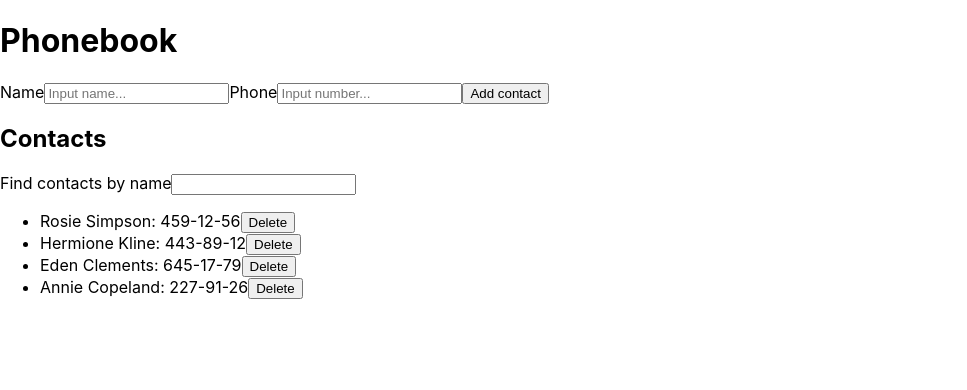
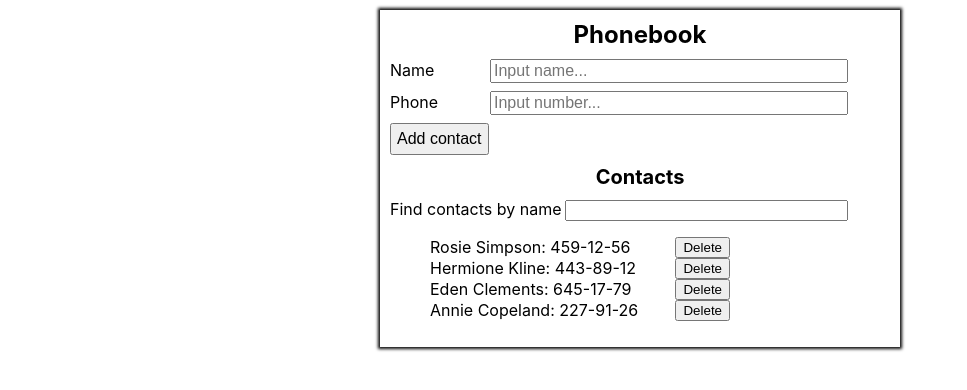
Before and after one commit to Griffin-chem/goit-react-hw-02-phonebook, a React (Create React App) app: page / in a window 1280 px wide. Shown: the top 390 px of the page, without its empty margins (0-967 px from the left). Built offline with nearby package versions, Linux system fonts and the light colour scheme.

Commit message:
React HW2-2 v1

```diff
--- a/src/App.js
+++ b/src/App.js
@@ -1,9 +1,15 @@
 import React, { Component } from 'react';
 import './App.css';
 
-import {ContactForm} from './components/ContactForm/ContactForm';
-import {SearchField} from './components/SearchField/SearchField';
-import {ContactList} from './components/ContactList/ContactList';
+import { ContactForm } from './components/ContactForm/ContactForm';
+import { SearchField } from './components/SearchField/SearchField';
+import { ContactList } from './components/ContactList/ContactList';
+
+import {
+  AppCSS,
+  Caption,
+  SubTitle
+ } from './styledApp';
 
 const filterContacts = (array, query) => {
   return array.filter(contact => contact.name.toLowerCase().indexOf(query.toLowerCase()) !== -1)
@@ -40,14 +46,14 @@ class App extends Component {
   // Function to add new contact - goes to child
 
   addNewContact = (NewContact) => {
-    this.setState(({contacts}) => {
+    this.setState(({ contacts }) => {
       return {contacts: [...contacts, NewContact]}});
   }
 
   // Function to remove new contact - goes to child
 
   removeContact = (contactIDToRemove) => {
-    this.setState(({contacts}) => {
+    this.setState(({ contacts }) => {
       return {contacts: [...contacts.filter(({id}) => id !== contactIDToRemove)]}
     })
   }
@@ -56,13 +62,13 @@ class App extends Component {
   const { filter, contacts } = this.state;
 
   return (
-    <div>
-      <h1>Phonebook</h1>
+    <AppCSS>
+      <Caption>Phonebook</Caption>
       <ContactForm contacts={contacts} handleNewContact={this.addNewContact}></ContactForm>
-      <h2>Contacts</h2>
+      <SubTitle>Contacts</SubTitle>
       <SearchField filter={filter} onChange={this.handleInputChange}></SearchField>
       <ContactList contacts={this.contactsToShow()} onDelete={this.removeContact}></ContactList>
-    </div>
+    </AppCSS>
   )}
 }
 
--- a/src/components/ContactForm/ContactForm.js
+++ b/src/components/ContactForm/ContactForm.js
@@ -1,6 +1,13 @@
 import React, { Component } from 'react';
 import PropTypes from 'prop-types';
 import { v4 as uuidv4 } from 'uuid';
+
+import {
+  FormCSS,
+  LabelCSS,
+  TextInputCSS,
+  SubmitCSS
+} from './styledContactForm';
 
 class ContactForm extends Component {
 
@@ -66,13 +73,13 @@ class ContactForm extends Component {
   render () {
   const { name, number } = this.state;
   return (
-  <form onSubmit={this.handleSubmit}>
-    <label htmlFor="name_input">Name</label>
-    <input id="name_input" name="name" type="text" value={name} placeholder="Input name..." onChange={this.handleInputChange}></input>
-    <label htmlFor="number_input">Phone</label>
-    <input id="number_input" name="number" type="text" value={number} placeholder="Input number..." onChange={this.handleInputChange}></input>
-    <input type="submit" value="Add contact"></input>
-  </form>
+  <FormCSS onSubmit={this.handleSubmit}>
+    <LabelCSS htmlFor="name_input">Name</LabelCSS>
+    <TextInputCSS id="name_input" name="name" type="text" value={name} placeholder="Input name..." onChange={this.handleInputChange}></TextInputCSS>
+    <LabelCSS htmlFor="number_input">Phone</LabelCSS>
+    <TextInputCSS id="number_input" name="number" type="text" value={number} placeholder="Input number..." onChange={this.handleInputChange}></TextInputCSS>
+    <SubmitCSS type="submit" value="Add contact"></SubmitCSS>
+  </FormCSS>
   )}
 };
 
--- /dev/null
+++ b/src/components/ContactForm/styledContactForm.js
@@ -0,0 +1,33 @@
+import styled from 'styled-components';
+
+const FormCSS = styled.form`
+  margin-bottom: 10px
+`;
+
+const LabelCSS = styled.label`
+  display: inline-block;
+  width: 20%;
+  font-size: 16px;
+  margin-bottom: 8px
+`;
+
+const TextInputCSS = styled.input`
+  display: inline-block;
+  width: 70%;
+  font-size: 16px;
+  margin-bottom: 8px
+`;
+
+const SubmitCSS = styled.input`
+  display: block;
+  width: auto;
+  font-size: 16px;
+  padding: 5px
+`;
+
+export {
+  FormCSS,
+  LabelCSS,
+  TextInputCSS,
+  SubmitCSS
+}
--- a/src/components/ContactItem/ContactItem.js
+++ b/src/components/ContactItem/ContactItem.js
@@ -1,5 +1,7 @@
 import React, { Component } from 'react';
 import PropTypes from 'prop-types';
+
+import { ItemCSS } from './styledContactItem';
 
 class ContactItem extends Component {
   static propTypes = {
@@ -18,9 +20,9 @@ class ContactItem extends Component {
   render () {
     const { name, number } = this.props;
     return (
-      <li>{name}: {number}
+      <ItemCSS>{name}: {number}
       <button onClick={this.removeContact}>Delete</button>
-      </li>
+      </ItemCSS>
     );
   }
 }
--- /dev/null
+++ b/src/components/ContactItem/styledContactItem.js
@@ -0,0 +1,8 @@
+import styled from 'styled-components';
+
+const ItemCSS = styled.li`
+  display: flex;
+  justify-content: space-between
+`;
+
+export { ItemCSS }
--- a/src/components/ContactList/ContactList.js
+++ b/src/components/ContactList/ContactList.js
@@ -1,7 +1,9 @@
-import React, {Component} from 'react';
+import React, { Component } from 'react';
 import PropTypes from 'prop-types';
 
-import {ContactItem} from '../ContactItem/ContactItem';
+import { ContactItem } from '../ContactItem/ContactItem';
+
+import { ListCSS } from './styledContactList';
 
 class ContactList extends Component {
 
@@ -21,9 +23,9 @@ class ContactList extends Component {
     const { contacts, onDelete } = this.props;
 
     return (
-      <ul>
+      <ListCSS>
         {contacts.map((contact) => (<ContactItem key={contact.id} onClick={onDelete} {...contact}></ContactItem>))}
-      </ul>
+      </ListCSS>
     )}
 }
 
--- /dev/null
+++ b/src/components/ContactList/styledContactList.js
@@ -0,0 +1,7 @@
+import styled from 'styled-components';
+
+const ListCSS = styled.ul`
+  width: 60%;
+`;
+
+export { ListCSS }
--- a/src/components/SearchField/SearchField.js
+++ b/src/components/SearchField/SearchField.js
@@ -1,9 +1,14 @@
 import React from 'react';
+
+import {
+  SearchCSS,
+  LabelCSS
+ } from './styledSearch';
 
 const SearchField = ({filter, onChange}) => (
   <>
-  <label htmlFor="search_input">Find contacts by name</label>
-  <input id="search_input" name="filter" type="text" value={filter} onChange={onChange}></input>
+  <LabelCSS htmlFor="search_input">Find contacts by name</LabelCSS>
+  <SearchCSS id="search_input" name="filter" type="text" value={filter} onChange={onChange}></SearchCSS>
   </>
 );
 
--- /dev/null
+++ b/src/components/SearchField/styledSearch.js
@@ -0,0 +1,16 @@
+import styled from 'styled-components';
+
+const SearchCSS = styled.input`
+  display: inline-block;
+  width: 55%;
+`;
+
+const LabelCSS = styled.label`
+  display: inline-block;
+  width: 35%;
+`;
+
+export {
+  SearchCSS,
+  LabelCSS
+ }
--- /dev/null
+++ b/src/styledApp.js
@@ -0,0 +1,30 @@
+import styled from 'styled-components';
+
+const AppCSS = styled.div`
+  width: 500px;
+  margin: 10px auto;
+  box-shadow: 0px 0px 3px 2px #0a0a0a;
+  padding: 10px
+`;
+
+const Caption = styled.h1`
+  width: 500px;
+  margin: 0 auto 10px;
+  text-align: center;
+  font-size: 24px;
+  font-weight: bold;
+`;
+
+const SubTitle = styled.h2`
+  width: 500px;
+  margin: 0 auto 10px;
+  text-align: center;
+  font-size: 20px;
+  font-weight: bold;
+`;
+
+export {
+  AppCSS,
+  Caption,
+  SubTitle
+}
```
